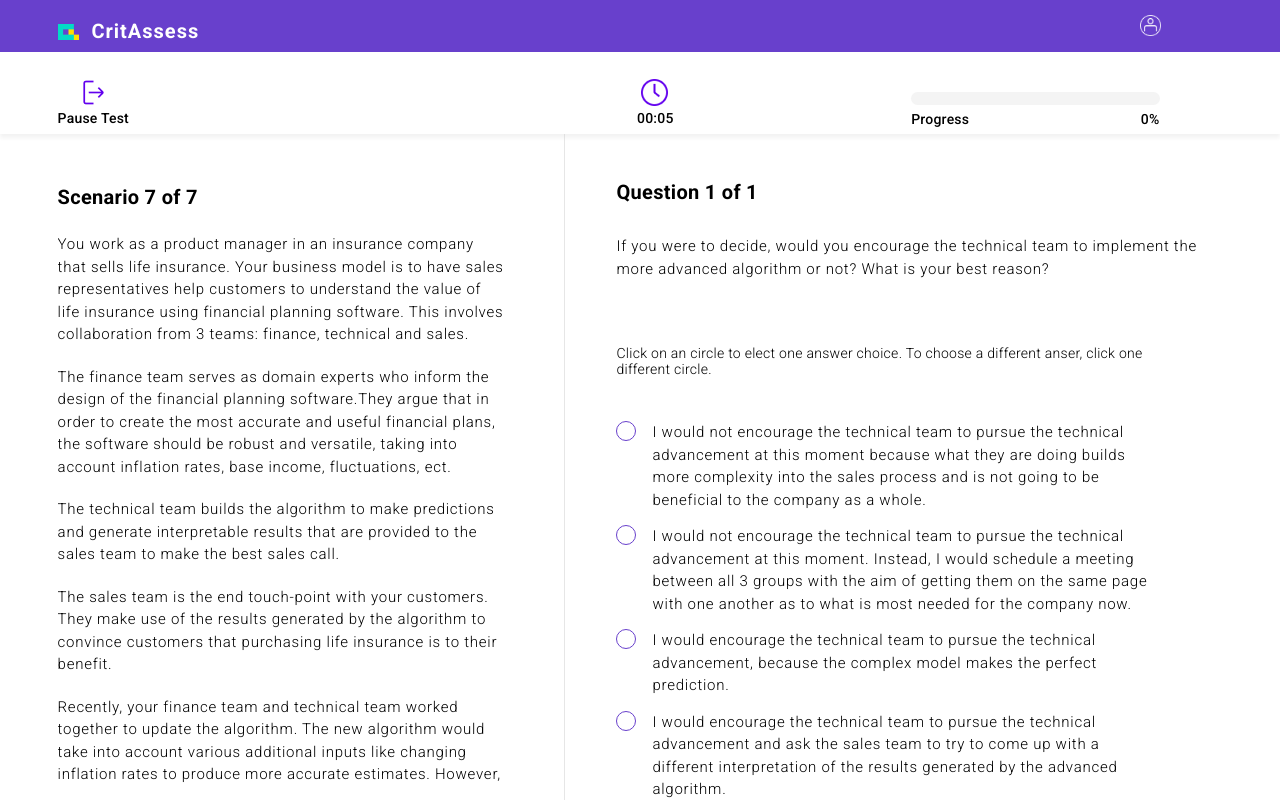
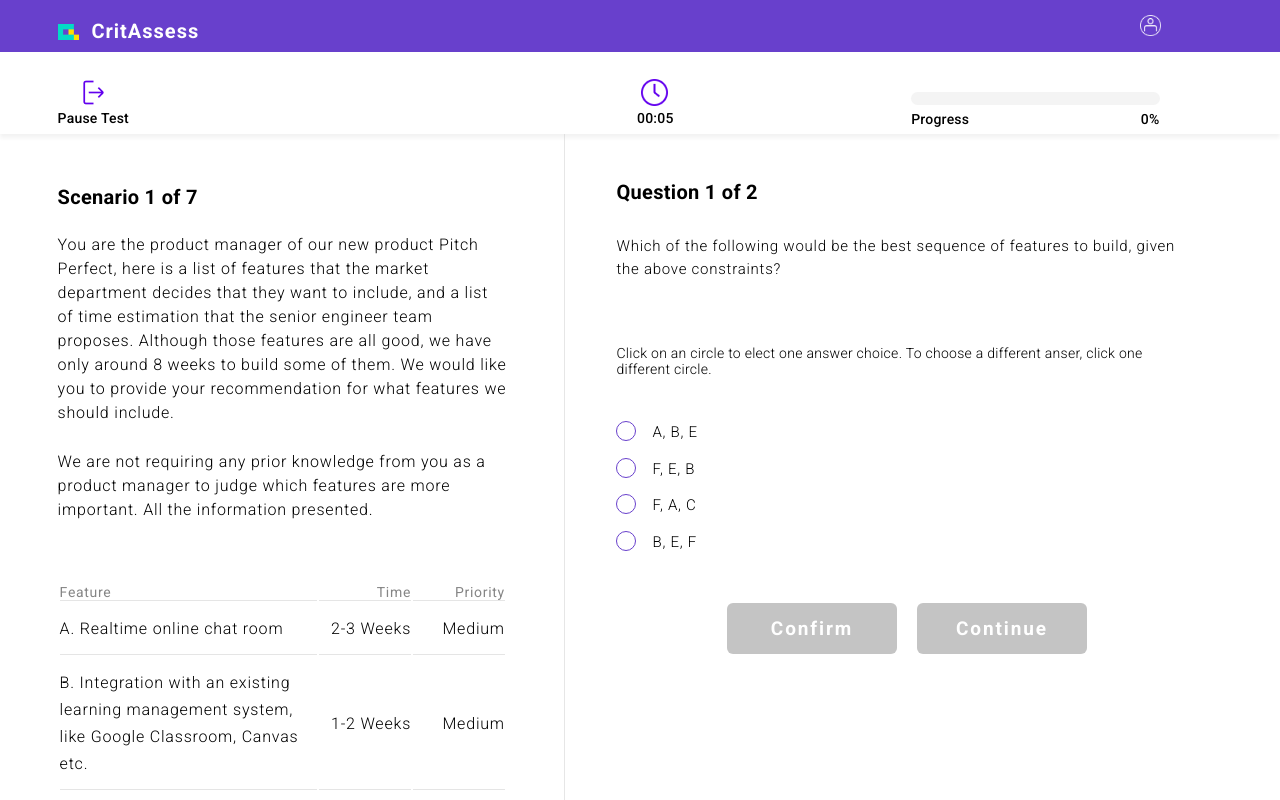
Before and after one commit to cmuxcelerate/CritAssess, an Angular app: page /assessment in a window 1280 px wide. Shown: the top 800 px of the page. Built offline with nearby package versions, Linux system fonts and the light colour scheme.

Commit message:
set assessment to start at first question again

```diff
--- a/src/app/assessment_data/assessment_classes/assessment.ts
+++ b/src/app/assessment_data/assessment_classes/assessment.ts
@@ -8,7 +8,7 @@ export class Assessment {
 	questionsAnswered: number; //How many questions have been answered so far
 	constructor(questionGroups: Question[][]) {
 		this.questionGroups = questionGroups;
-		this.scenario = 6;
+		this.scenario = 0;
 		this.question = 0;
 		this.confirmedAnswer = false;
 		this.questionsAnswered = 0;
```
